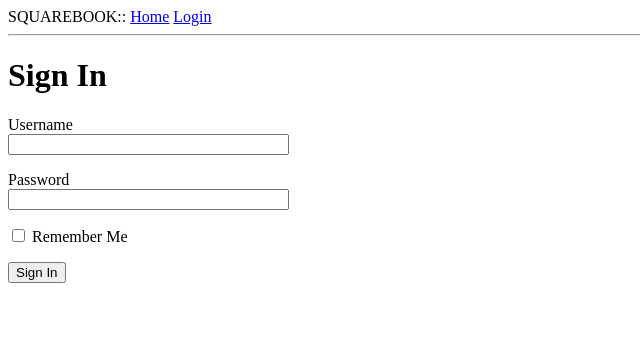
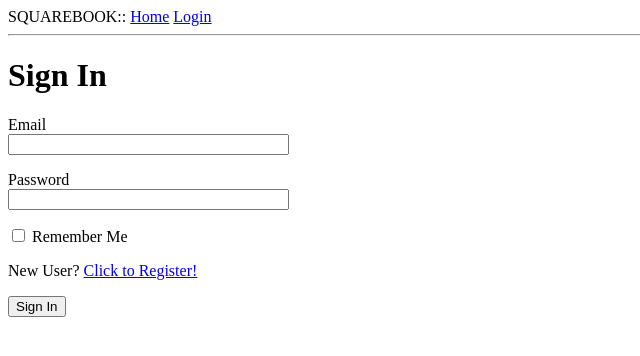
Before and after one commit to MuhammadShah101/sample-app, a Flask app: page /login in a window 1280 px wide. Shown: the top 356 px of the page, without its empty margins (0-640 px from the left). Run offline with Flask 2, Linux system fonts and the light colour scheme; parts of the project's set-up code (start-up, migrations or seed data) failed here and were passed over; some libraries are stand-ins or nearby versions.

Commit message:
chapter 6 done

```diff
--- a/project/__init__.py
+++ b/project/__init__.py
@@ -2,10 +2,13 @@ from flask import Flask
 from project.config import Config
 from flask_sqlalchemy import SQLAlchemy
 from flask_migrate import Migrate
+from flask_login import LoginManager
 
 app = Flask(__name__)
 app.config.from_object(Config)
 db = SQLAlchemy(app)
 migrate = Migrate(app, db)
+login = LoginManager(app)
+login.login_view = 'login'
 
 import project.routes
--- a/project/forms.py
+++ b/project/forms.py
@@ -1,14 +1,15 @@
 # The login forms
 
+from project.models import Users
 from flask_wtf import FlaskForm
 from flask_wtf.recaptcha import validators
-from wtforms import StringField, PasswordField, BooleanField, SubmitField
-from wtforms.validators import DataRequired
+from wtforms import StringField, PasswordField, BooleanField, SubmitField, StringField, TextAreaField
+from wtforms.validators import DataRequired, ValidationError, Email, EqualTo, Length
 
 #^^ the stuff above imports object classes from extensions
 
 class LoginForm(FlaskForm):
-    email = StringField('Username', validators=[DataRequired()])
+    email = StringField('Email', validators=[DataRequired()])
     password = PasswordField('Password', validators=[DataRequired()])
     remember_me = BooleanField('Remember Me')
     submit = SubmitField('Sign In')
@@ -16,6 +17,17 @@ class LoginForm(FlaskForm):
 # ^^^ validators is used to attach validation behaviors to the fields
 
 class RegisterForm(FlaskForm):
-    email = StringField('Username', validators=[DataRequired()])
+    email = StringField('Email', validators=[DataRequired(), Email()])
     password = PasswordField('Password', validators=[DataRequired()])
+    password2 = PasswordField(
+        'Repeat Password', validators=[DataRequired(), EqualTo('password')])
     submit = SubmitField('Register')
+
+    def validate_email(self, email):
+        user = Users.query.filter_by(email=email.data).first()
+        if user is not None:
+            raise ValidationError('Please use a different email address.')
+
+class EditProfileForm(FlaskForm):
+    about_me = TextAreaField('About me', validators=[Length(min=0, max=140)])
+    submit = SubmitField('Submit')
--- a/project/routes.py
+++ b/project/routes.py
@@ -1,18 +1,52 @@
-from project import app
-from project.forms import LoginForm, RegisterForm
+from flask_login.utils import login_required
+from project import app, db
+from project.forms import LoginForm, RegisterForm, EditProfileForm
 from flask import flash, render_template, url_for, redirect, request, jsonify
-from project import db
 from project.models import Users
+from flask_login import current_user, login_user, logout_user
+from werkzeug.urls import url_parse
+from datetime import datetime
 
 @app.route('/')
+
+
+
+@app.route('/index') #decorator
+@login_required
+def index():
+    posts = [
+        {
+            'author': {'username': 'John'},
+            'body': 'Beautiful day in Texas!'
+        },
+        {
+            'author': {'username': 'James'},
+            'body': 'Coding, Coding, CODING, COdInG!'
+        }
+    ]
+    return render_template('index.html', title='Home', posts=posts)
+
 @app.route('/login', methods=['GET', 'POST'])
 def login():
+    if current_user.is_authenticated:
+        return redirect(url_for('index'))
     form = LoginForm()
     if form.validate_on_submit():
-        flash('Login requested for user {}, remember_me={}'.format(
-            form.email.data, form.remember_me.data))
-        return redirect(url_for('home'))
+        user = Users.query.filter_by(email=form.email.data).first()
+        if user is None or not user.check_password_hash(form.password.data):
+            flash('Invalid Email or Password')
+            return redirect(url_for('login'))
+        login_user(user, remember=form.remember_me.data)
+        next_page = request.args.get('next')
+        if not next_page or url_parse(next_page).netloc != '':
+            next_page = url_for('index')
+        return redirect(next_page)
     return render_template('login.html', title='Sign In', form=form)
+
+@app.route('/logout')
+def logout():
+    logout_user()
+    return redirect(url_for('index'))
 
 @app.route("/register", methods=['GET', 'POST'])
 def register():
@@ -23,31 +57,36 @@ def register():
         db.session.add(new_user)
         db.session.commit()
         flash(f'New user {new_user.email} has been registered!')
-        return redirect(url_for('hello'))
+        return redirect(url_for('index'))
     return render_template('register.html', form=form)
+
+@app.route('/user/<email>')
+@login_required
+def user(email):
+    user = Users.query.filter_by(email=email).first_or_404()
+    posts = [
+        {'author': user, 'body': 'Test post #1'},
+        {'author': user, 'body': 'Test post #2'}
+    ]
+    return render_template('user.html', user=user, posts=posts)
+
+@app.route('/edit_profile', methods=['GET', 'POST'])
+@login_required
+def edit_profile():
+    form = EditProfileForm()
+    if form.validate_on_submit():
+        current_user.about_me = form.about_me.data
+        db.session.commit()
+        flash('Your changes have been saved.')
+        return redirect(url_for('edit_profile'))
+    elif request.method == 'GET':
+        form.about_me.data = current_user.about_me
+    return render_template('edit_profile.html', title='Edit Profile',
+                           form=form)
+
 
 @app.route("/test")
 def test():
     users = list(Users.query.all())
     users = [{user.email:user.hash_password} for user in users]
     return jsonify(users)
-
-
-@app.route('/home') #decorator
-def home():
-    user = {'username': 'Daniel'}
-    posts = [
-        {
-            'author': {'username': 'John'},
-            'body': 'Beautiful day in Texas!'
-        },
-        {
-            'author': {'username': 'James'},
-            'body': 'Coding, Coding, CODING, COdInG!'
-        }
-    ]
-    return render_template('index.html', title='Home', user=user, posts=posts)
-
-@app.route("/hello")
-def hello():
-    return "hello"
--- /dev/null
+++ b/project/templates/404.html
@@ -0,0 +1,6 @@
+{% extends "base.html" %}
+
+{% block content %}
+    <h1>File Not Found</h1>
+    <p><a href="{{ url_for('index') }}">Back</a></p>
+{% endblock %}
--- /dev/null
+++ b/project/templates/_post.html
@@ -0,0 +1,6 @@
+<table>
+    <tr valign="top">
+        <td><img src="{{ post.author.avatar(36) }}"></td>
+        <td>{{ post.author.email }} says:<br>{{ post.body }}</td>
+    </tr>
+</table>
--- a/project/templates/base.html
+++ b/project/templates/base.html
@@ -11,7 +11,12 @@
         <div>
             SQUAREBOOK::
             <a href="{{ url_for('index') }}">Home</a>
+            {% if current_user.is_anonymous %}
             <a href="{{ url_for('login') }}">Login</a>
+            {% else %}
+            <a href="{{ url_for('user', email=current_user.email) }}">Profile</a>
+            <a href="{{ url_for('logout') }}">Logout</a>
+            {% endif %}
         </div>
         <hr>
         {% with messages = get_flashed_messages() %}
--- a/project/templates/index.html
+++ b/project/templates/index.html
@@ -1,8 +1,8 @@
 {% extends "base.html" %}
 
 {% block content %}
-    <h1>Hi, {{ user.username }}!</h1>
+    <h1>Hi, {{ current_user.email }}!</h1>
     {% for post in posts %}
-    <div><p>{{ post.author.username }} says: <b>{{ post.body }}</b></p></div>
+    <div><p>{{ post.author.email }} says: <b>{{ post.body }}</b></p></div>
     {% endfor %}
 {% endblock %}
--- a/project/templates/login.html
+++ b/project/templates/login.html
@@ -19,6 +19,7 @@
             {% endfor %}
         </p>
         <p>{{ form.remember_me() }} {{ form.remember_me.label }}</p>
+        <p>New User? <a href="{{ url_for('register') }}">Click to Register!</a></p>
         <p>{{ form.submit() }}</p>
     </form>
 {% endblock %}
```
Also changed, not shown: project/errors.py (added, +11 -0 lines), project/models.py (+13 -2 lines), project/templates/500.html (added, +7 -0 lines), project/templates/edit_profile.html (added, +16 -0 lines), project/templates/register.html (+7 -0 lines), project/templates/user.html (added, +20 -0 lines), project/fb_clone.db, 1 other file.
